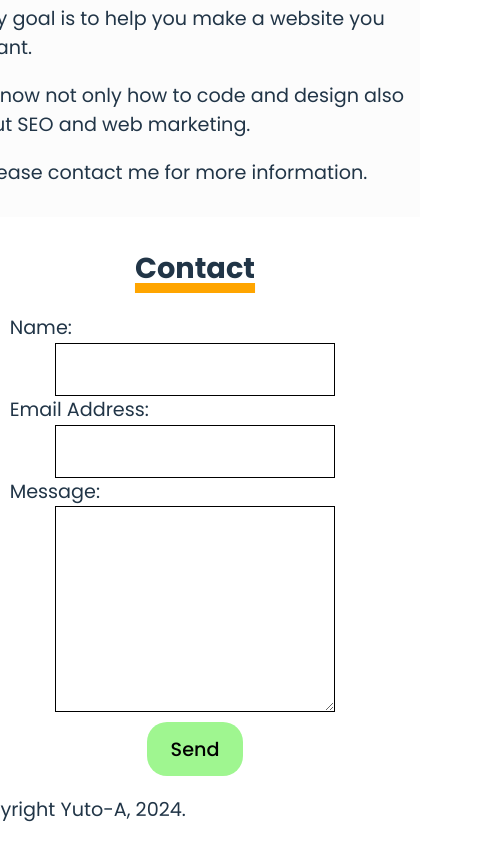
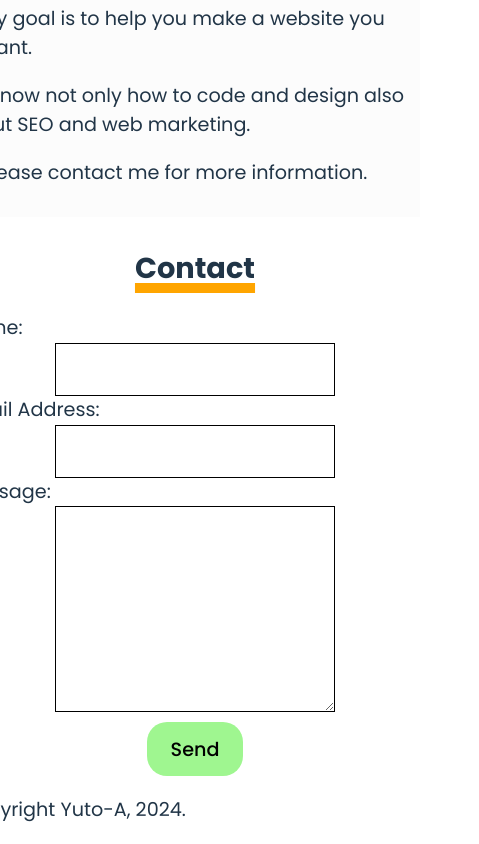
Before and after one commit to Yuto-A2/myPortfolio, a React (Vite) app in the folder portfolio/frontend/: page / in a window 390 px wide. Shown: the part 3005-3849 px from the top of the page, 479 px wide, since content can reach past the window. Built offline with nearby package versions, Linux system fonts and the light colour scheme; no server answers.

Commit message:
deal with slide to right

```diff
--- a/portfolio/frontend/src/components/Home.css
+++ b/portfolio/frontend/src/components/Home.css
@@ -435,7 +435,7 @@ body {
         /* display: flex; */
         /* justify-content: start; */
         /* text-align: center; */
-        margin-left: 25%;
+        margin: auto 5%;
     }
     .nameForm, .mailForm{
         width: 274px;
```
